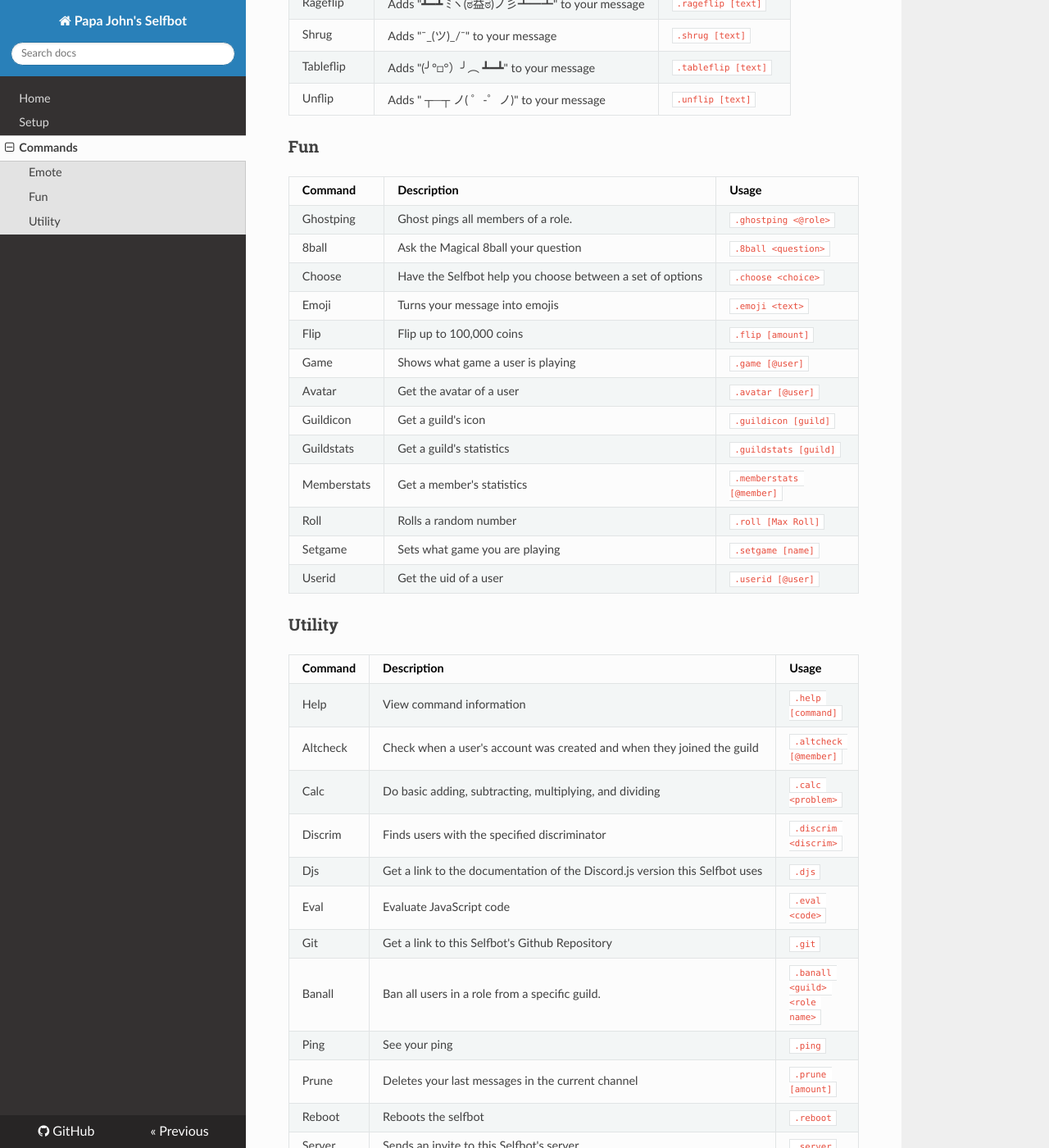
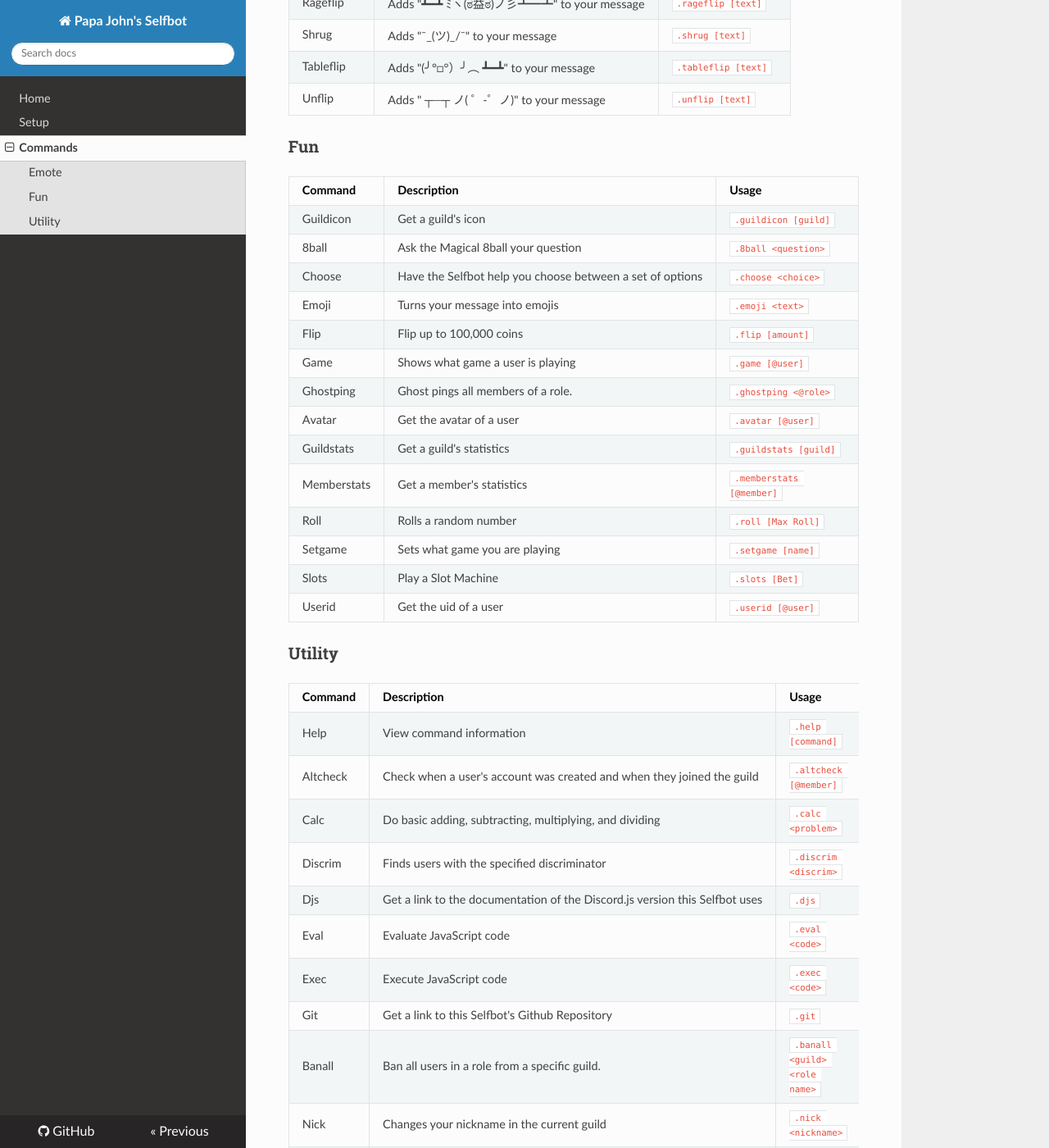
Before and after one commit to treerachai/selfbot-6, an MkDocs documentation site: the page built from docs/docs/commands.md, in a window 1280 px wide and 1400 px high, scrolled down 762 px. Shown: the whole window at 82% size. Built offline with MkDocs 1.6.1, drawn with Linux system fonts in a browser that asks for light colours; nearby versions of some CDN libraries; old or Windows-style settings are respelled for this version of MkDocs.

Commit message:
Updating Docs

```diff
--- a/docs/docs/commands.md
+++ b/docs/docs/commands.md
@@ -28,18 +28,19 @@ Unflip|Adds " ┬─┬﻿ ノ( ゜-゜ノ)" to your message|`.unflip [text]`
 ### Fun
 Command | Description | Usage
 ---------------- | --------------| -------
-Ghostping|Ghost pings all members of a role.|`.ghostping <@role>`
+Guildicon|Get a guild's icon|`.guildicon [guild]`
 8ball|Ask the Magical 8ball your question|`.8ball <question>`
 Choose|Have the Selfbot help you choose between a set of options|`.choose <choice>`
 Emoji|Turns your message into emojis|`.emoji <text>`
 Flip|Flip up to 100,000 coins|`.flip [amount]`
 Game|Shows what game a user is playing|`.game [@user]`
+Ghostping|Ghost pings all members of a role.|`.ghostping <@role>`
 Avatar|Get the avatar of a user|`.avatar [@user]`
-Guildicon|Get a guild's icon|`.guildicon [guild]`
 Guildstats|Get a guild's statistics|`.guildstats [guild]`
 Memberstats|Get a member's statistics|`.memberstats [@member]`
 Roll|Rolls a random number|`.roll [Max Roll]`
 Setgame|Sets what game you are playing|`.setgame [name]`
+Slots|Play a Slot Machine|`.slots [Bet]`
 Userid|Get the uid of a user|`.userid [@user]`
 
 ### Utility
@@ -51,8 +52,10 @@ Calc|Do basic adding, subtracting, multiplying, and dividing|`.calc <problem>`
 Discrim|Finds users with the specified discriminator|`.discrim <discrim>`
 Djs|Get a link to the documentation of the Discord.js version this Selfbot uses|`.djs`
 Eval|Evaluate JavaScript code|`.eval <code>`
+Exec|Execute JavaScript code|`.exec <code>`
 Git|Get a link to this Selfbot's Github Repository|`.git`
 Banall|Ban all users in a role from a specific guild.|`.banall <guild> <role name>`
+Nick|Changes your nickname in the current guild|`.nick <nickname>`
 Ping|See your ping|`.ping`
 Prune|Deletes your last messages in the current channel|`.prune [amount]`
 Reboot|Reboots the selfbot|`.reboot`
--- a/docs/index.html
+++ b/docs/index.html
@@ -156,5 +156,5 @@
 
 <!--
 MkDocs version : 0.16.3
-Build Date UTC : 2017-07-17 03:17:43
+Build Date UTC : 2017-07-23 20:10:00
 -->
--- a/docs/sitemap.xml
+++ b/docs/sitemap.xml
@@ -4,7 +4,7 @@
 
     <url>
      <loc>/</loc>
-     <lastmod>2017-07-16</lastmod>
+     <lastmod>2017-07-23</lastmod>
      <changefreq>daily</changefreq>
     </url>
 
@@ -12,7 +12,7 @@
 
     <url>
      <loc>/setup/</loc>
-     <lastmod>2017-07-16</lastmod>
+     <lastmod>2017-07-23</lastmod>
      <changefreq>daily</changefreq>
     </url>
 
@@ -20,7 +20,7 @@
 
     <url>
      <loc>/commands/</loc>
-     <lastmod>2017-07-16</lastmod>
+     <lastmod>2017-07-23</lastmod>
      <changefreq>daily</changefreq>
     </url>
 
```
Also changed, not shown: docs/commands/index.html (+23 -8 lines), docs/mkdocs/search_index.json (+3 -3 lines).
